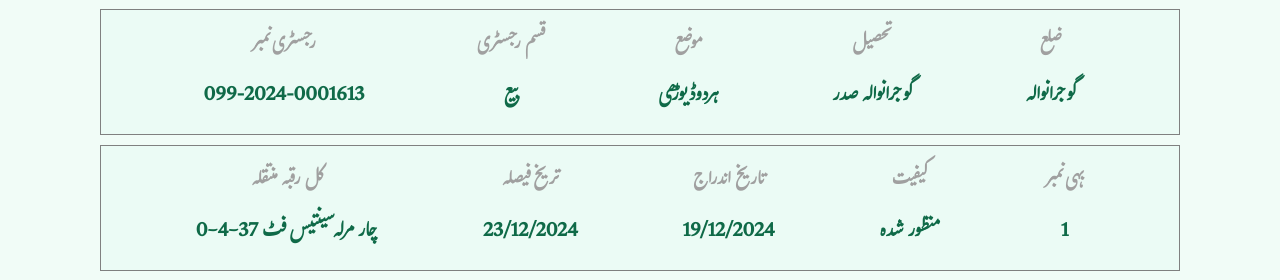
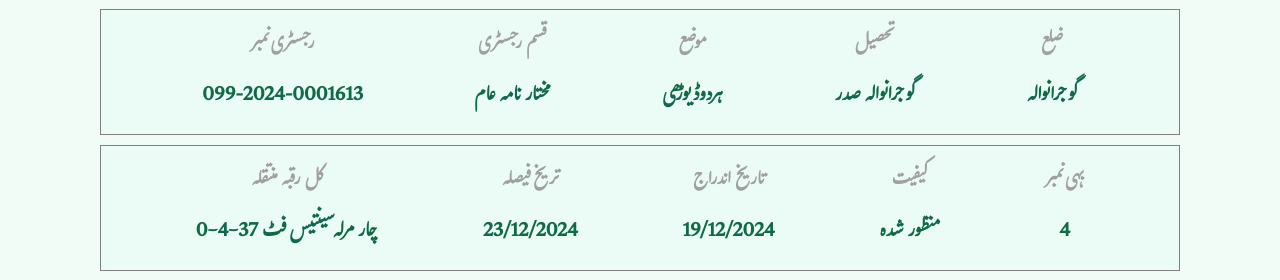
Before and after one commit to punjabzameen/https-onlinefard.punjab-zameen.gov.pk-RegistryVerification-data-HZVAQeF0tYkMM0k1QDYu3HUGeEYZNI-7p3, a plain HTML site: page index.html in a window 1280 px wide. Shown: the part 236-516 px from the top of the page. Drawn offline with Linux system fonts and the light colour scheme.

Commit message:
Update index.html

```diff
--- a/index.html
+++ b/index.html
@@ -37,7 +37,7 @@
             </div>
             <div class="item text2"><h3>قسم رجسٹری
             </h3>
-            <p>بیع
+            <p>مختار نامہ عام
             </p></div>
             <div class="item text3">
                 <h3>موضع
@@ -86,7 +86,7 @@
             <div class="item text5">
                 <h3>بہی نمبر
                 </h3>
-                <p>1
+                <p>4
                 </p>
             </div>
         </div>
```
